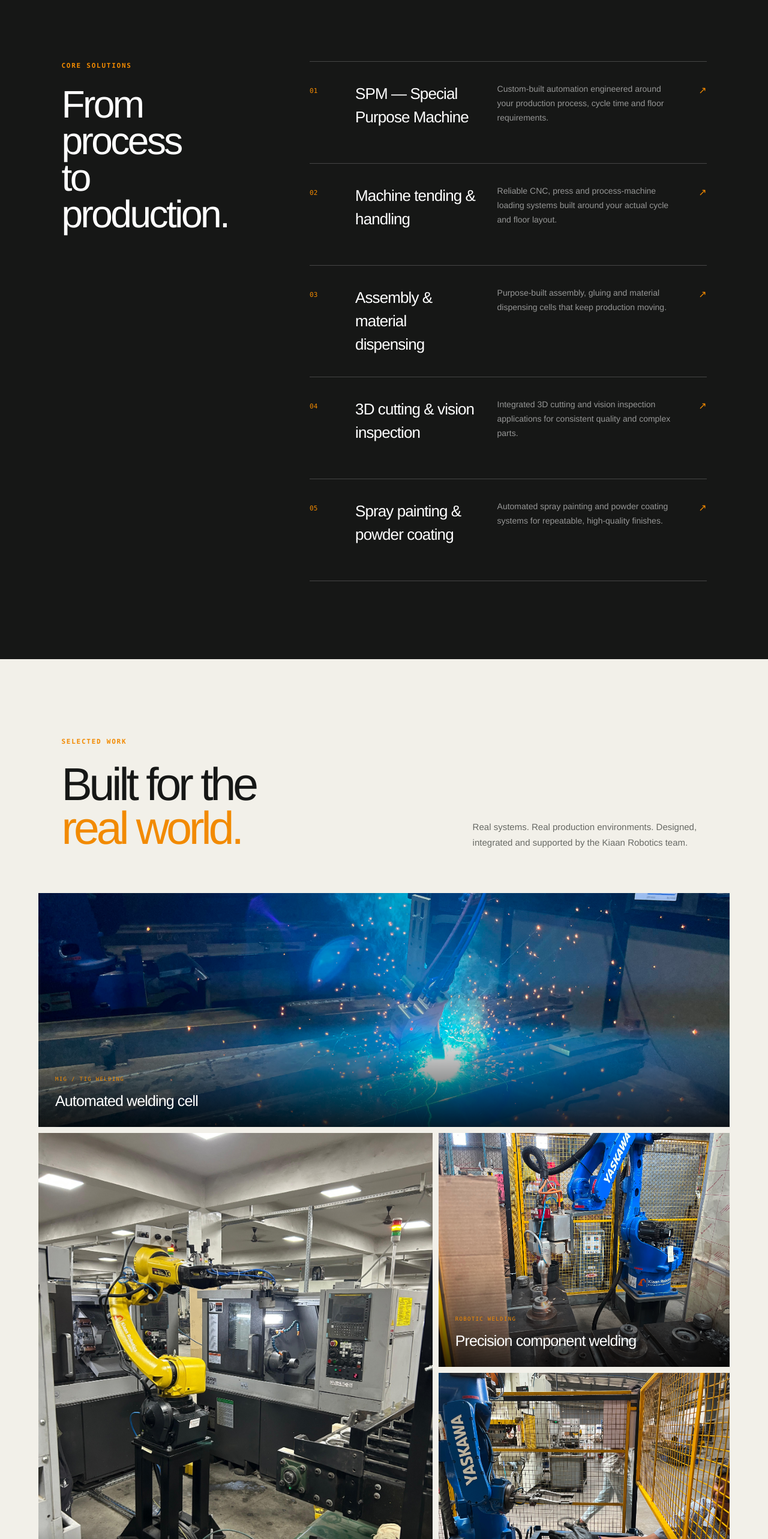
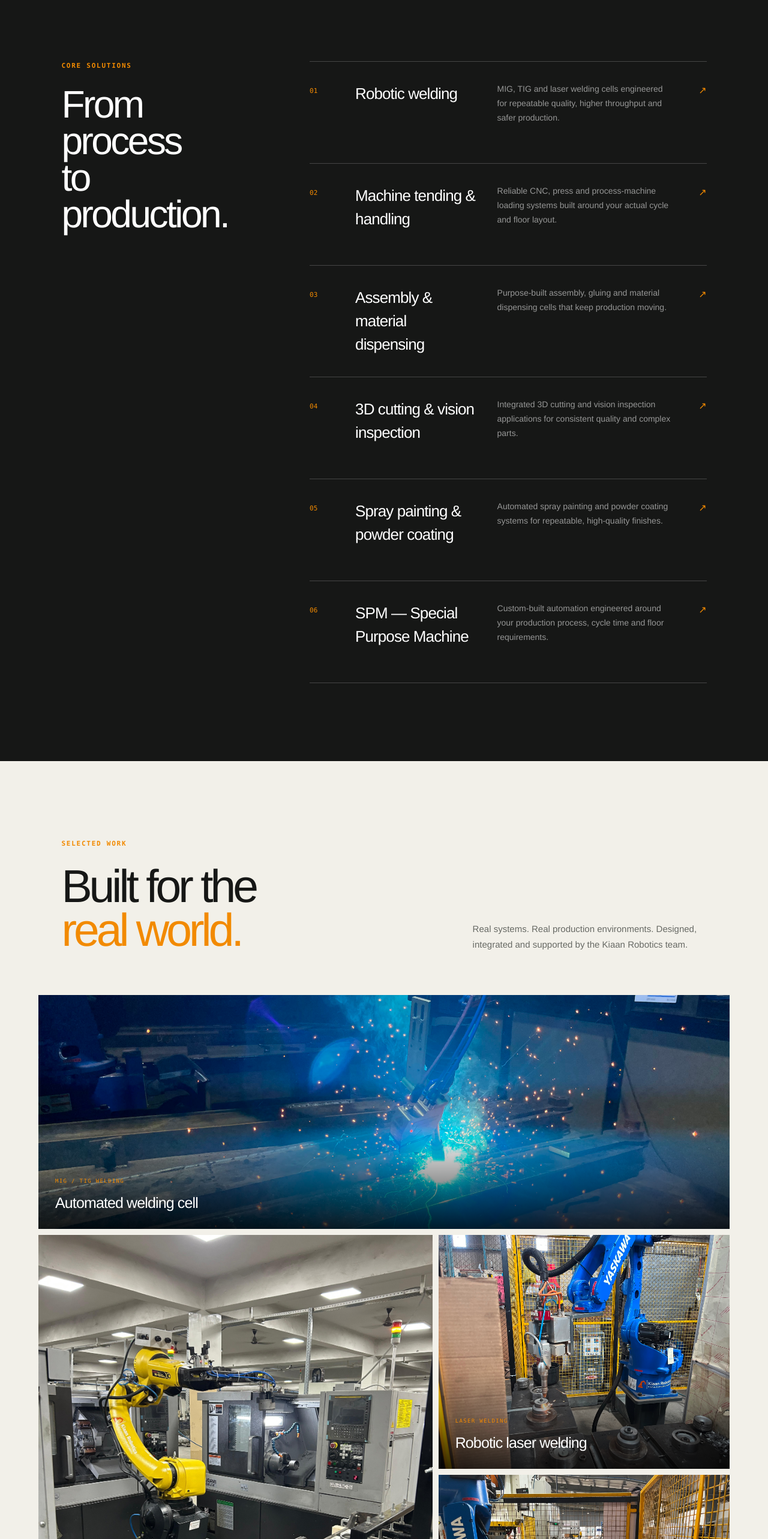
Before and after one commit to Iamutsav27/kiaan-robotics-website, a Next.js app: page / in a window 1280 px wide. Shown: the part 1500-4066 px from the top of the page at 60% size. Built offline with nearby package versions, Linux system fonts and the light colour scheme; no server answers.

Commit message:
Highlight robotic laser welding capabilities

```diff
--- a/app/page.tsx
+++ b/app/page.tsx
@@ -1,8 +1,8 @@
 const solutions = [
   {
     number: "01",
-    title: "SPM — Special Purpose Machine",
-    text: "Custom-built automation engineered around your production process, cycle time and floor requirements.",
+    title: "Robotic welding",
+    text: "MIG, TIG and laser welding cells engineered for repeatable quality, higher throughput and safer production.",
   },
   {
     number: "02",
@@ -24,6 +24,11 @@ const solutions = [
     title: "Spray painting & powder coating",
     text: "Automated spray painting and powder coating systems for repeatable, high-quality finishes.",
   },
+  {
+    number: "06",
+    title: "SPM — Special Purpose Machine",
+    text: "Custom-built automation engineered around your production process, cycle time and floor requirements.",
+  },
 ];
 
 const projects = [
@@ -41,8 +46,8 @@ const projects = [
   },
   {
     image: "/robotic-welding-cell.jpeg",
-    title: "Precision component welding",
-    tag: "ROBOTIC WELDING",
+    title: "Robotic laser welding",
+    tag: "LASER WELDING",
     className: "",
   },
   {
```
